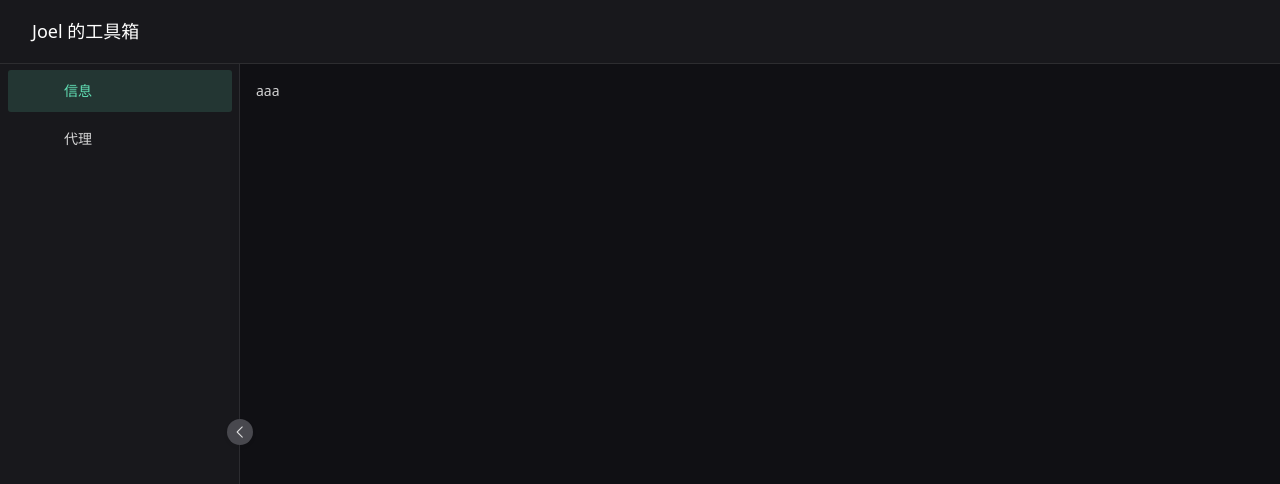
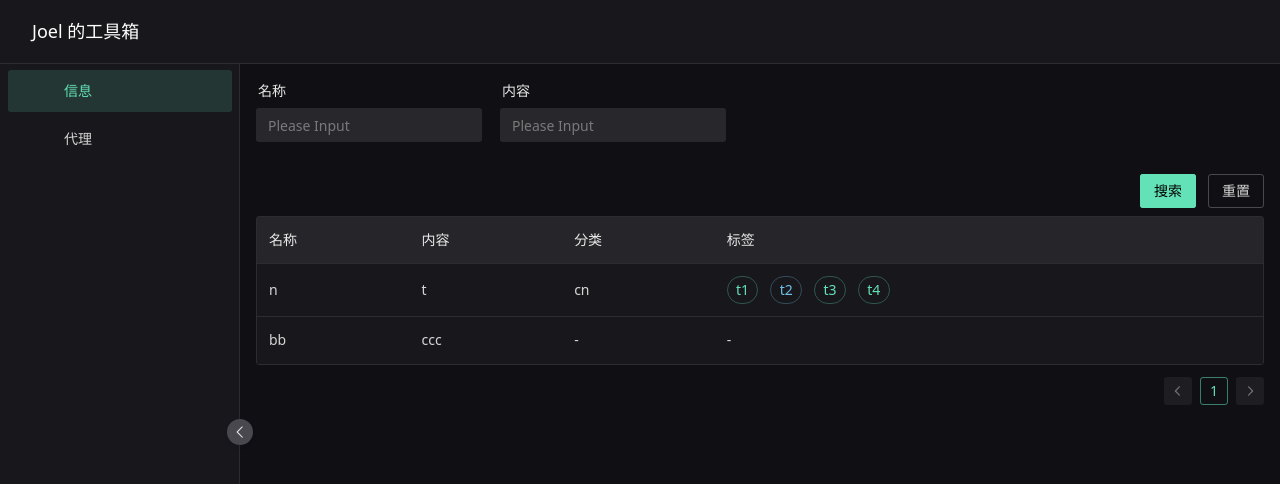
Before and after one commit to iamjoel/j-toolkit, a Vue app in the folder frontend/: page /#/info in a window 1280 px wide. Shown: the top 484 px of the page. Built offline with nearby package versions, Linux system fonts and the light colour scheme; some icons are missing.

Commit message:
feat: list page

```diff
--- a/frontend/src/views/info/index.vue
+++ b/frontend/src/views/info/index.vue
@@ -1,6 +1,122 @@
 <script setup lang="ts">
+import { h, reactive } from 'vue'
+// https://www.naiveui.com/zh-CN/os-theme/components/data-table#ajax-usage
+import { NDataTable, NForm, NFormItem, NInput, NSpace, NTag, NButton } from 'naive-ui'
+import { Info } from './info'
+
+const searchConditions = reactive({
+  name: '',
+  content: ''
+})
+
+const createColumns = () => {
+  return [
+    {
+      title: '名称',
+      key: 'name'
+    },
+    {
+      title: '内容',
+      key: 'content'
+    },
+    {
+      title: '分类',
+      key: 'classify',
+      render(row: Info) {
+        return h('div', row.classify?.name || '-')
+      }
+    },
+    {
+      title: '标签',
+      key: 'classify',
+      render(row: Info) {
+        if(row.tags && row.tags.length > 0) {
+          const tagList = row.tags.map((t, i) => {
+            return h(NTag as any, {
+              type: ['primary', 'info', 'success'][i % 3],
+              round: true
+            }, t.name)
+          })
+          return h(NSpace, tagList)
+        }
+        return h('div', '-')
+      }
+    }
+  ]
+}
+
+const getKey = (item: Info) => item.id
+
+const pagination = {
+  pageSize: 10
+}
+
+const list: Info[] = [
+  {
+    id: 1,
+    name: 'n',
+    content: 't',
+    classify: {
+      id: 1,
+      name: 'cn'
+    },
+    tags: [
+      {
+        id: 1,
+        name: 't1'
+      },
+      {
+        id: 2,
+        name: 't2'
+      },
+      {
+        id: 3,
+        name: 't3'
+      },
+      {
+        id: 4,
+        name: 't4'
+      }
+    ]
+  },
+  {
+    id: 1,
+    name: 'bb',
+    content: 'ccc',
+  }
+]
 </script>
 
 <template>
-aaa
+  <n-space vertical>
+    <n-form
+      inline
+      v-model:value="searchConditions"
+    >
+      <n-form-item label="名称">
+        <n-input v-model:value="searchConditions.name"/>
+      </n-form-item>
+      <n-form-item label="内容">
+        <n-input v-model:value="searchConditions.content"/>
+      </n-form-item>
+    </n-form>
+    <div class="btn-wrap">
+      <n-space>
+        <n-button type="primary">搜索</n-button>
+        <n-button type="default">重置</n-button>
+      </n-space>
+    </div>
+    <n-data-table
+      :columns="createColumns()"
+      :row-key="getKey"
+      :data="list"
+      :pagination="pagination" />
+  </n-space>
 </template>
+
+<style scoped>
+.btn-wrap {
+  display: flex;
+  justify-content: flex-end;
+}
+</style>
```
Also changed, not shown: frontend/src/views/info/info.d.ts (added, +13 -0 lines).
